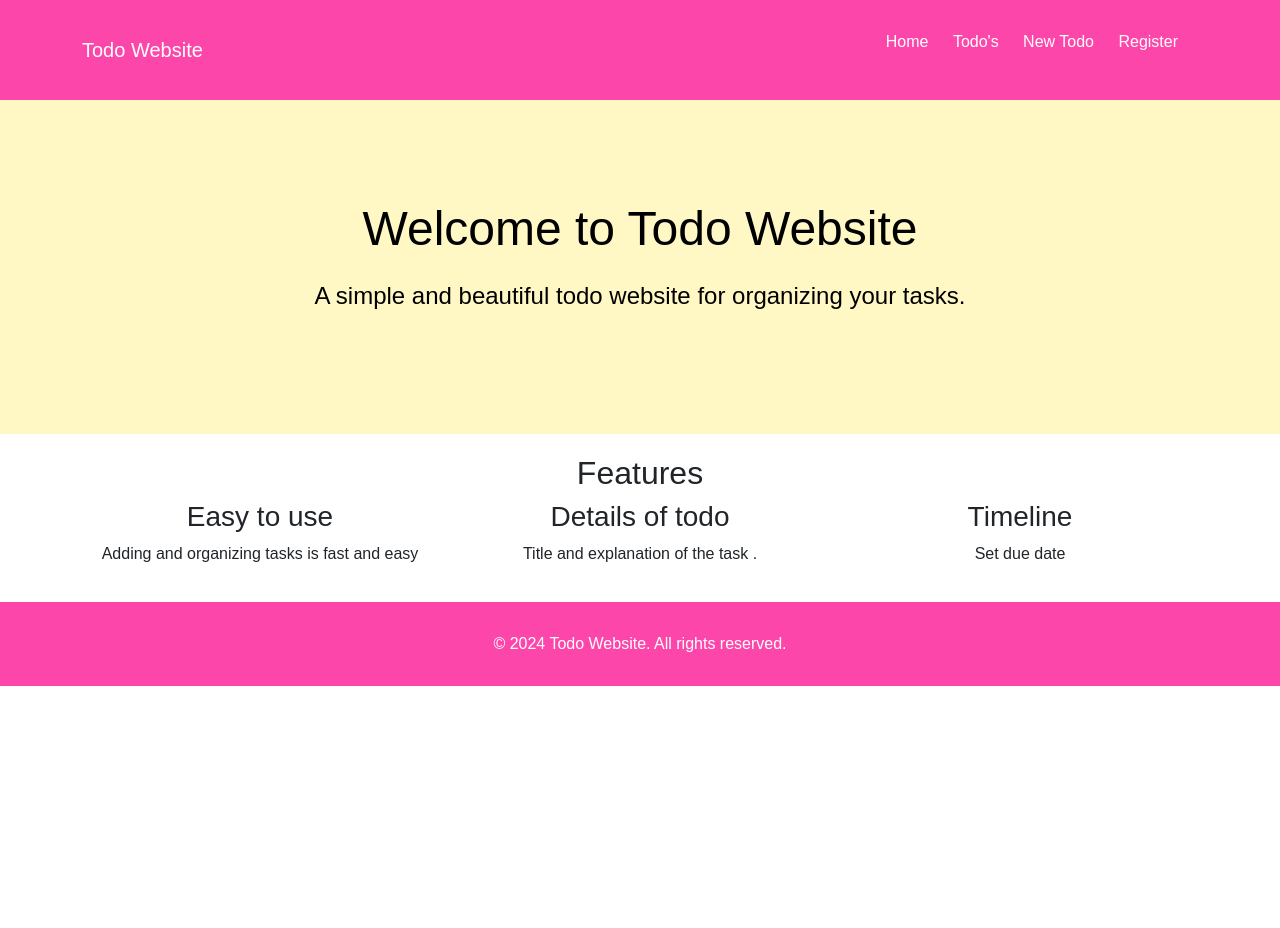
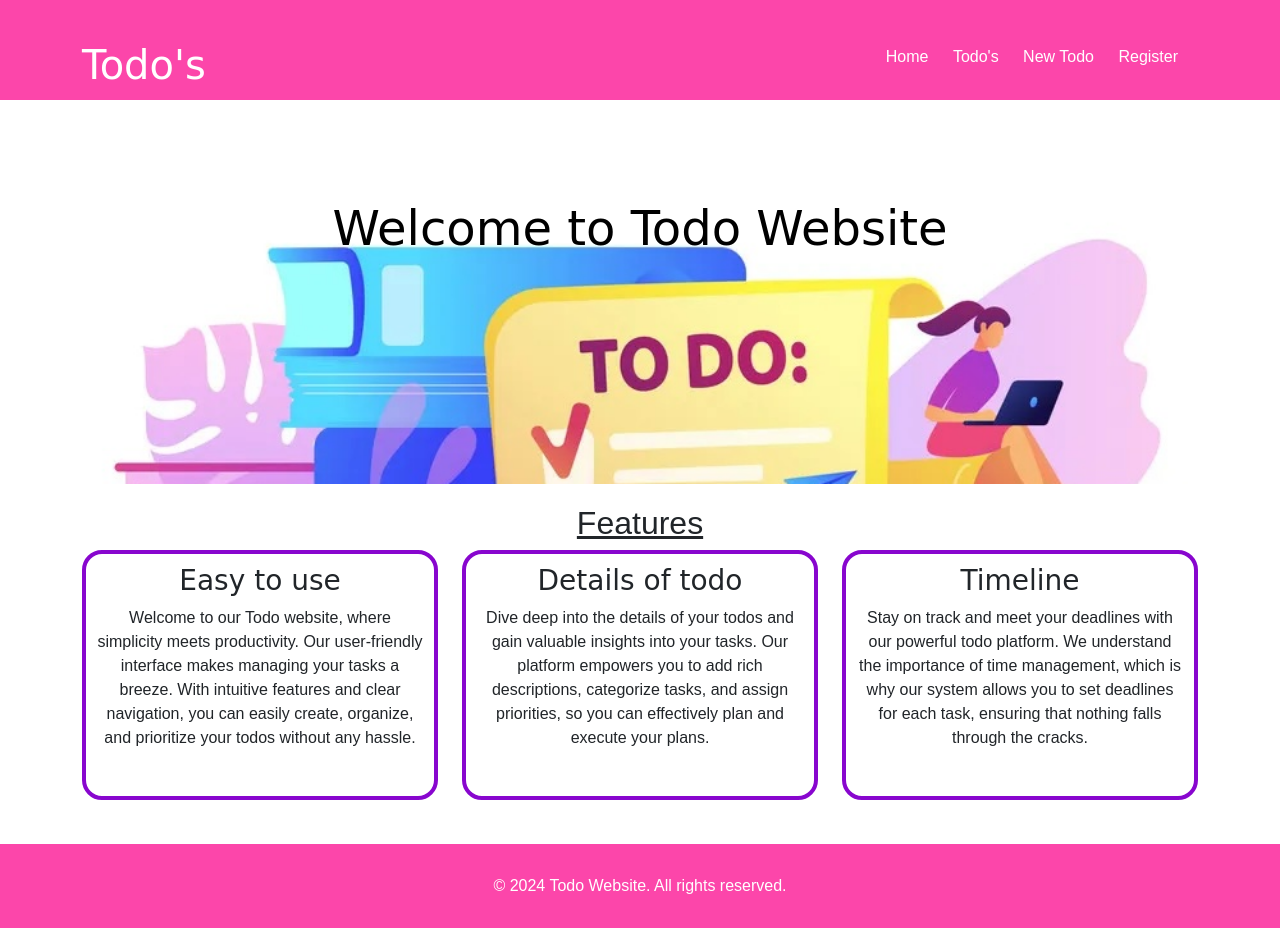
Before and after one commit to nikhila-redekar/javascriptcapstone, a plain HTML site: page index.html in a window 1280 px wide. Before the commit the page ends 800 px from the top, so only its background shows below. Drawn offline with nearby package versions, Linux system fonts and the light colour scheme.

Commit message:
updated files

```diff
--- a/css/new-todo.css
+++ b/css/new-todo.css
@@ -50,3 +50,11 @@
     .error {
         color: red;
     }
+    .navbar-brand{
+        font-family:'Pacifico', cursive;
+        font-size: 40px;
+
+}
+.addtodo{
+    font-family:'Pacifico', cursive;
+}
--- a/css/new-user.css
+++ b/css/new-user.css
@@ -36,18 +36,19 @@ border-radius: 5px;
 button[type="submit"] {
 width: 100%;
 /*background-color: #4caf50;*/
-background-color: aqua;
-color: black;
+/*background-color: aqua;*/
+background-color: #8806ce;
+color: white;
 padding: 10px;
 border: none;
 border-radius: 5px;
 cursor: pointer;
 }
 
-button[type="submit"]:hover {
-/*background-color: #45a049;*/
+/*button[type="submit"]:hover {
+background-color: #45a049;
 background-color: rgb(255, 247, 196);
-}
+}*/
 
 .error-message {
 color: red;
@@ -81,3 +82,11 @@ margin-top: 10px;
     max-width: 100%;
     height: auto;
 }
+.navbar-brand{
+    font-family:'Pacifico', cursive;
+    font-size: 40px;
+    }
+.reg{
+    font-family:'Pacifico', cursive;
+
+}
--- a/css/styles.css
+++ b/css/styles.css
@@ -17,6 +17,7 @@ body {
     background-color: #fc46aa;
     color: #fff;
     padding: 10px 0;
+    height: 100px;
 }
 
 .navbar .container {
@@ -37,14 +38,19 @@ body {
 
 /* Jumbotron Styles */
 .jumbotron {
-    /*background-image: url('https://via.placeholder.com/150');*/
+    background-image: url('/images/home-page-todo.jpeg');
    /* background-color: #00B4DB;*/
    background-color: rgb(255, 247, 196);
     background-size: cover;
     text-align: center;
     color: black;
     padding: 100px 0;
+    align-items: center;
+    align-self: center;
+    height: 30vw;
+    width: 100%;
 }
+
 
 .jumbotron h1 {
     font-size: 3em;
@@ -78,7 +84,8 @@ body {
 }
 
 .todo-list li {
-    background-color: #f4f4f4;
+   /* background-color: #f4f4f4;*/
+    background-color: lightgray;
     margin: 10px 0;
     padding: 10px;
 }
@@ -91,3 +98,20 @@ footer {
     text-align: center;
     padding: 10px 0;
 }
+.box {
+    border: 4px solid #8806ce; /* Border style */
+    border-radius: 20px; /* Rounded corners */
+    padding: 10px;
+    margin-bottom: 20px;
+    height: 100%; /* Equal height for all boxes */
+}
+.text{
+    font-family:'Pacifico', cursive;
+}
+.navbar-brand{
+font-family:'Pacifico', cursive;
+font-size: 40px;
+}
+h3{
+    font-family:'Pacifico', cursive;
+}
--- a/css/user-todos.css
+++ b/css/user-todos.css
@@ -91,3 +91,10 @@ label {
     font-family: italic bold;
     font-size: 20px;
 }
+.navbar-brand{
+    font-family:'Pacifico', cursive;
+    font-size: 40px;
+    }
+.title{
+    font-family:'Pacifico', cursive;
+}
--- a/index.html
+++ b/index.html
@@ -12,7 +12,7 @@
     <!-- Navigation Bar -->
     <nav class="navbar">
         <div class="container">
-            <span class="navbar-brand">Todo Website</span>
+            <span class="navbar-brand">Todo's</span>
             <ul class="nav-links">
                 <li><a href="/index.html">Home</a></li>
                 <li><a href="/user-todos.html">Todo's</a></li>
@@ -24,9 +24,9 @@
 
     <!-- Jumbotron -->
     <div class="jumbotron">
-        <h1>Welcome to Todo Website</h1>
-        <p>A simple and beautiful todo website for organizing your tasks.</p>
-        <!--<button class="btn">Get Started</button> -->
+        <h1 class="text">Welcome to Todo Website</h1>
+        <!--<p>A simple and beautiful todo website for organizing your tasks.</p>-->
+        <!--<button class="btn">Get Started</button>-->
     </div>
 
     <!-- Todo Tasks
@@ -39,32 +39,36 @@
         </ul>
     </div> -->
 
+    <!--<div class="banner-image">
+<img src="/images/banner-image.png">
+    </div>-->
+
     <div class="container">
         <div class="row">
-            <h2 style="text-align: center;">Features</h2>
+            <h2 style="text-align: center; text-decoration: underline;">Features</h2>
+            <br/>
 
           <div class="col-md-4">
             <div class="box">
               <h3>Easy to use</h3>
-              <p>Adding and organizing tasks is fast and easy</p>
+              <p>Welcome to our Todo website, where simplicity meets productivity. Our user-friendly interface makes managing your tasks a breeze. With intuitive features and clear navigation, you can easily create, organize, and prioritize your todos without any hassle.</p>
             </div>
           </div>
           <div class="col-md-4">
             <div class="box">
               <h3>Details of todo</h3>
-              <p>Title and explanation of the task
-                .</p>
+              <p>Dive deep into the details of your todos and gain valuable insights into your tasks. Our platform empowers you to add rich descriptions, categorize tasks, and assign priorities, so you can effectively plan and execute your plans.</p>
             </div>
           </div>
           <div class="col-md-4">
             <div class="box">
               <h3>Timeline</h3>
-              <p>Set due date            </p>
+              <p>Stay on track and meet your deadlines with our powerful todo platform. We understand the importance of time management, which is why our system allows you to set deadlines for each task, ensuring that nothing falls through the cracks.</p>
             </div>
           </div>
         </div>
       </div>
-
+<br/>
     <!-- Footer -->
     <footer>
         <div class="container">
```
Also changed, not shown: new-todo.html (+2 -2 lines), new-user.html (+2 -2 lines), scripts/user-todos.js (+1 -90 lines), user-todos.html (+2 -2 lines), banner-image.png (added), images/banner-image-new.png (added), images/banner-image.png (added), images/home-page-todo.jpeg (added), 2 other files.
